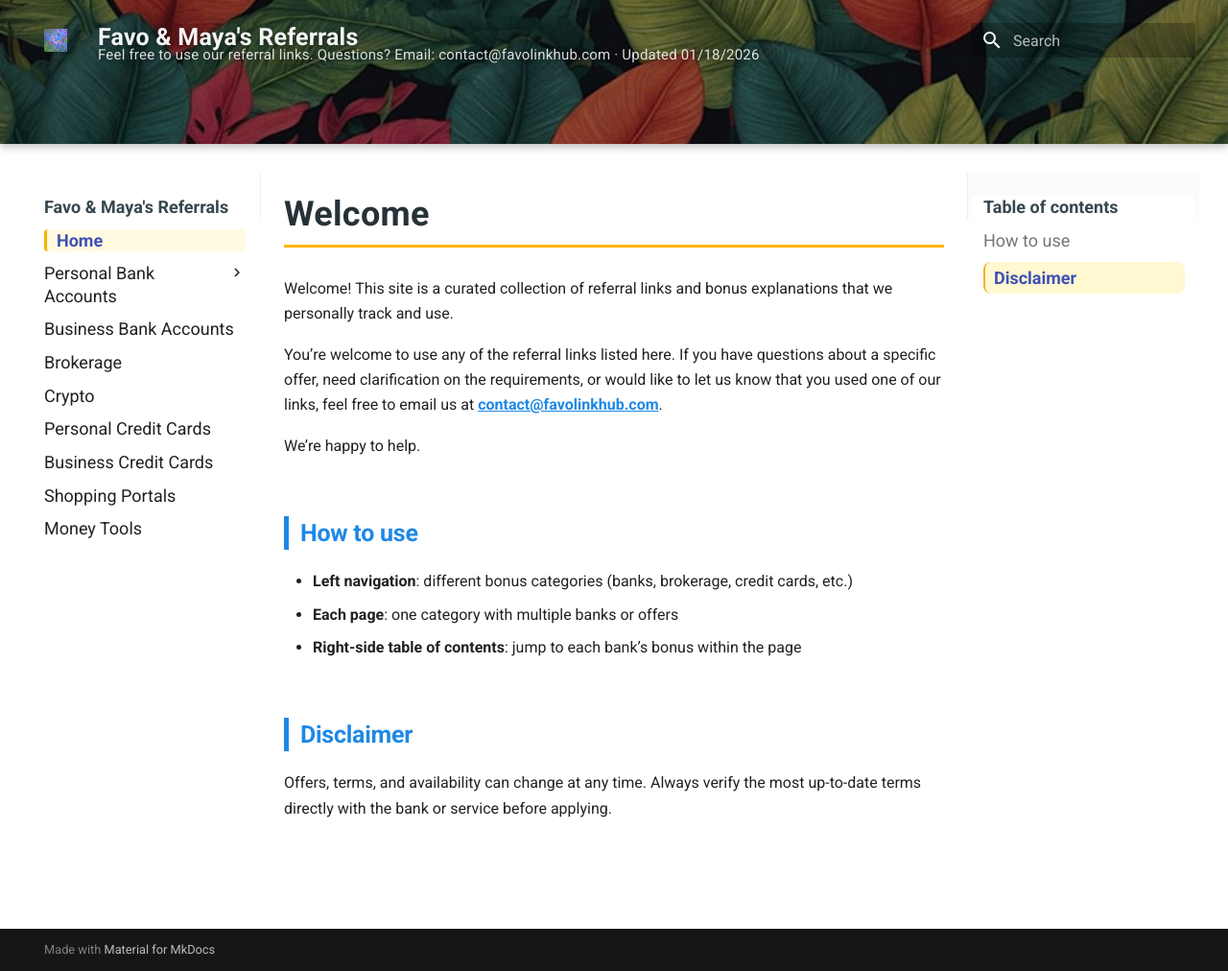
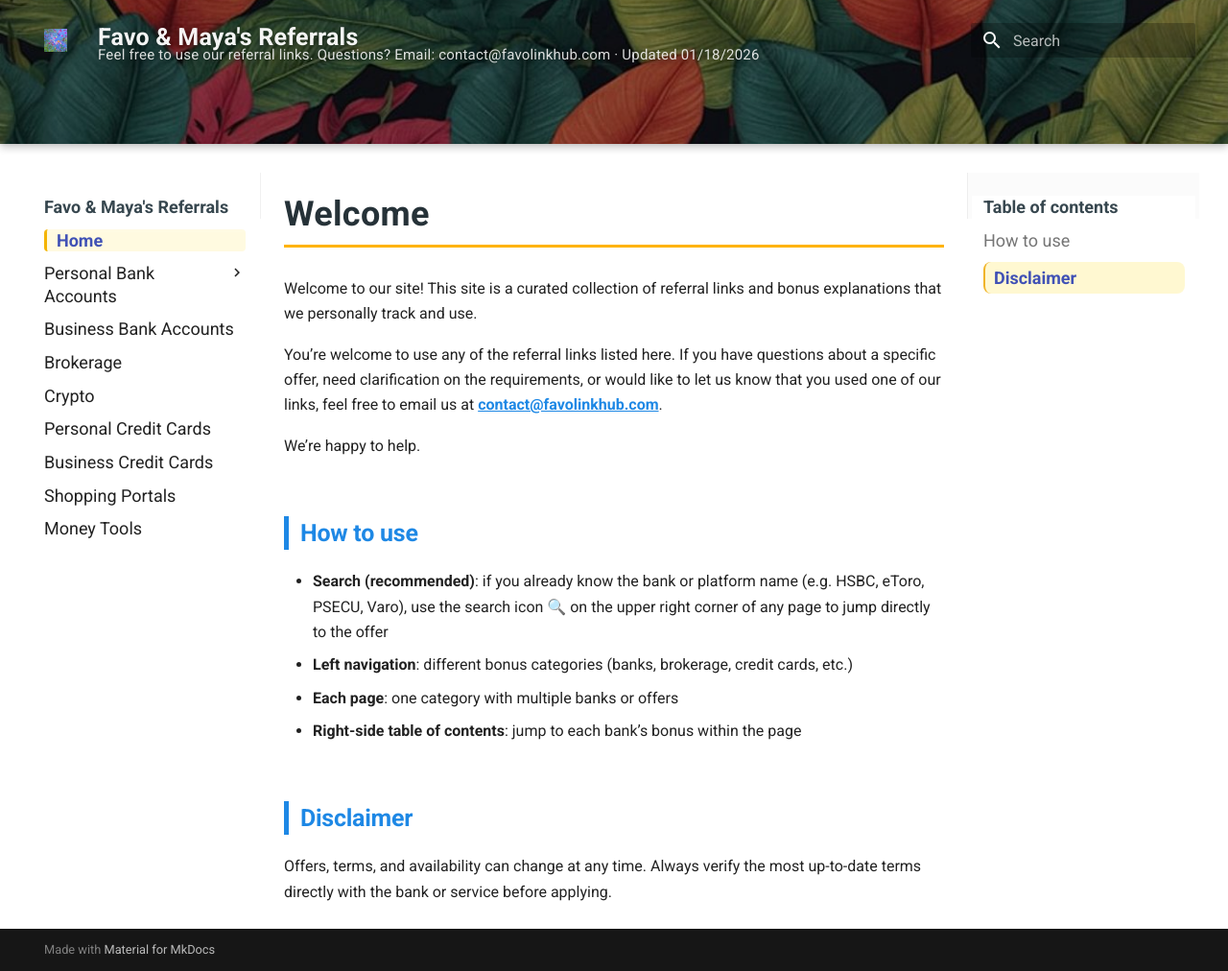
Before and after one commit to whispersofzephyr/favolinkhub-site, an MkDocs documentation site: the page built from docs/index.md, in a window 1280 px wide and 1012 px high. Shown: the whole window at 96% size. Built offline with MkDocs 1.6.1 and Material for MkDocs 9.7.7, drawn with Linux system fonts in a browser that asks for light colours.

Commit message:
Update index.md

```diff
--- a/docs/index.md
+++ b/docs/index.md
@@ -1,6 +1,6 @@
 # Welcome
 
-Welcome! This site is a curated collection of referral links and bonus explanations that we personally track and use.
+Welcome to our site! This site is a curated collection of referral links and bonus explanations that we personally track and use.
 
 You’re welcome to use any of the referral links listed here. If you have questions about a specific offer, need clarification on the requirements, or would like to let us know that you used one of our links, feel free to email us at [**contact@favolinkhub.com**](mailto:contact@favolinkhub.com).
 
@@ -8,6 +8,7 @@ We’re happy to help.
 
 ## How to use
 
+- **Search (recommended)**: if you already know the bank or platform name (e.g. HSBC, eToro, PSECU, Varo), use the search icon 🔍 on the upper right corner of any page to jump directly to the offer
 - **Left navigation**: different bonus categories (banks, brokerage, credit cards, etc.)
 - **Each page**: one category with multiple banks or offers
 - **Right-side table of contents**: jump to each bank’s bonus within the page
```
